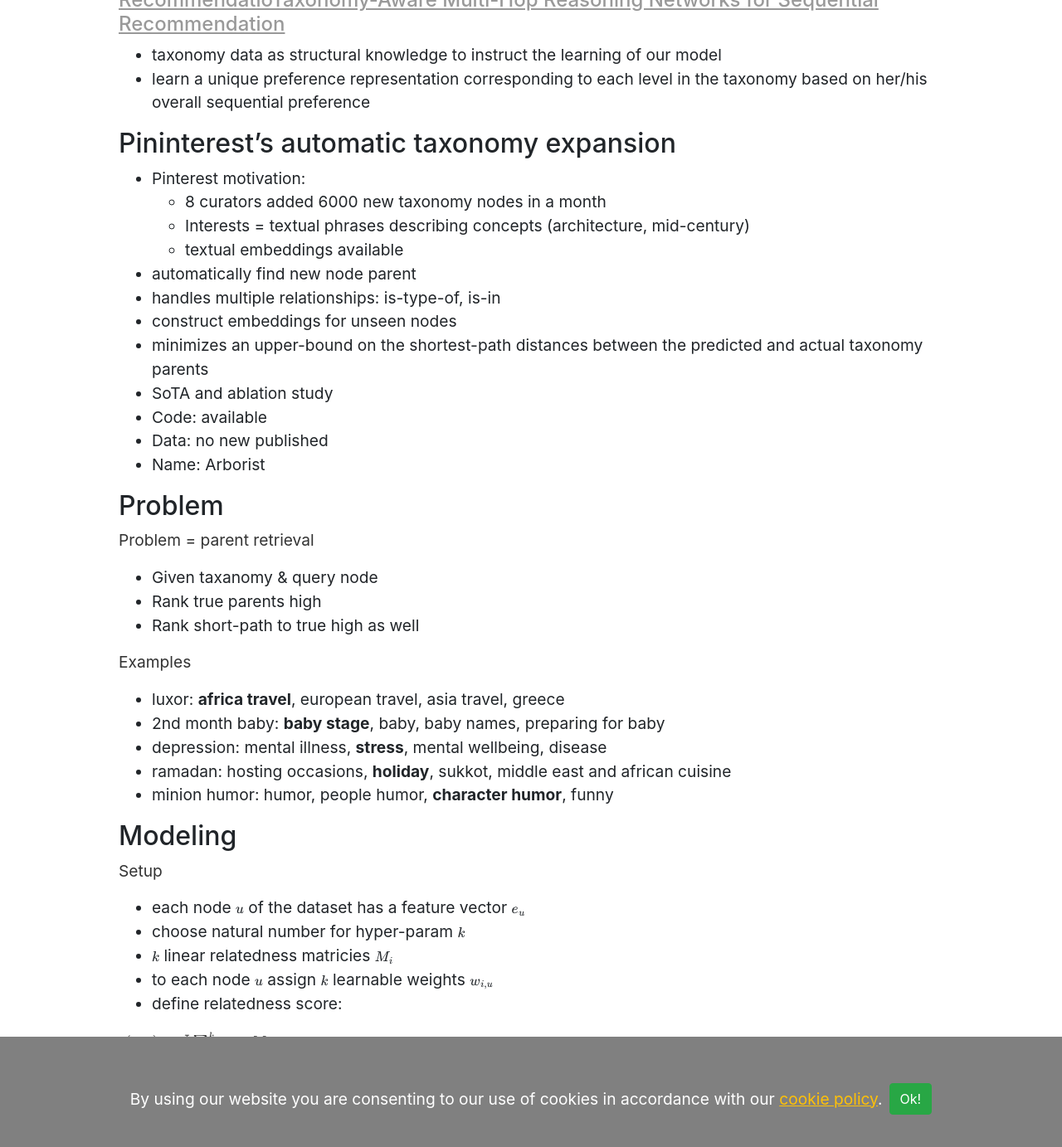
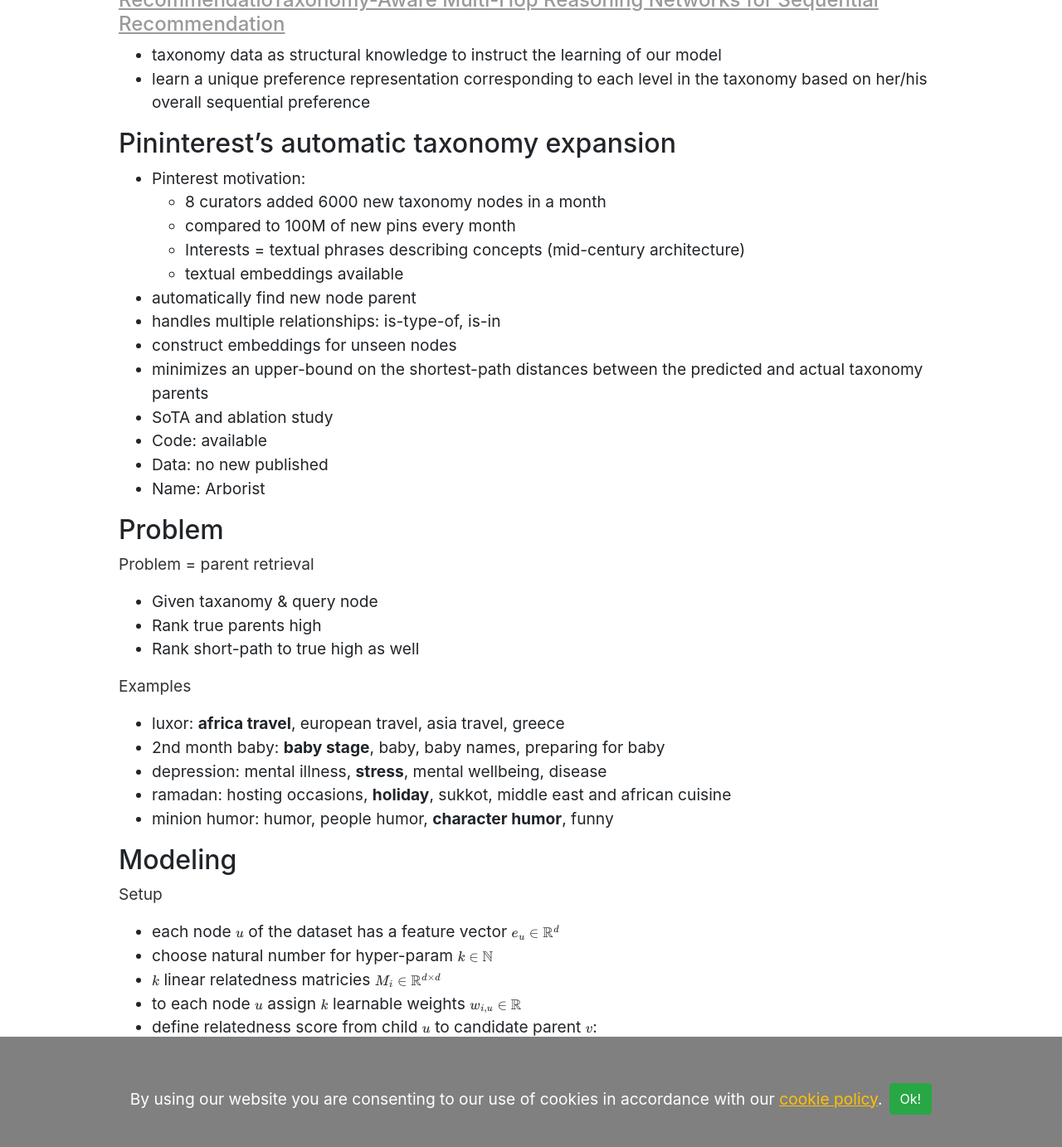
Before and after one commit to vackosar/vackosar.github.io, a Jekyll site: the page built from _posts/2021-03-22-Automatically-Expanding-Taxanomy.md, in a window 1280 px wide and 1400 px high, scrolled down 1451 px. Shown: the top 1383 px of the window at 83% size. Built offline with Jekyll 4.4.1, drawn with Linux system fonts in a browser that asks for light colours; some of the changed text lies outside the part shown.

Commit message:
sketch 2021-03-22-Expanding-taxanomies.md

```diff
--- a/_posts/2021-03-22-Automatically-Expanding-Taxanomy.md
+++ b/_posts/2021-03-22-Automatically-Expanding-Taxanomy.md
@@ -40,7 +40,7 @@
   - 7 levels deep
   - 100% expert curated
   - [nodes have 300dim feature embedding](https://labs.pinterest.com/user/themes/pin_labs/assets/paper/pintext-kdd2019.pdf)
-    - [StarSpace-like-trained](/ml/starspace-embedding)
+    - trained [StarSpace]((/ml/starspace-embedding))-like
 - Examples:
   - Food & Drink > Drinks > Wines
 - Use custom software for curation
@@ -63,7 +63,8 @@
 
 - Pinterest motivation:
   - 8 curators added 6000 new taxonomy nodes in a month
-  - Interests = textual phrases describing concepts (architecture, mid-century)
+  - compared to 100M of new pins every month
+  - Interests = textual phrases describing concepts (mid-century architecture)
   - textual embeddings available
 - automatically find new node parent
 - handles multiple relationships: is-type-of, is-in
@@ -90,11 +91,11 @@
 ## Modeling
 
 Setup
-- each node \\( u \\) of the dataset has a feature vector \\( e_u \\)
-- choose natural number for hyper-param \\( k \\)
-- \\( k \\) linear relatedness matricies \\( M_i \\)
-- to each node \\( u \\) assign \\( k \\) learnable weights \\( w_{i, u} \\)
-- define relatedness score:
+- each node \\( u \\) of the dataset has a feature vector \\( e_u \in \mathbb{R}^{d} \\)
+- choose natural number for hyper-param \\( k \in \mathbb{N} \\)
+- \\( k \\) linear relatedness matricies \\( M_i \in \mathbb{R}^{d \times d} \\)
+- to each node \\( u \\) assign \\( k \\) learnable weights \\( w_{i, u} \in \mathbb{R} \\)
+- define relatedness score from child \\( u \\) to candidate parent \\( v \\):
 
 \\( s(u, v) = e_u^\intercal \sum_{i = 0}^{k} w_{i, v} M_i e_v \\)
 
@@ -122,10 +123,10 @@
 ## Evaluation
 
 Datasets:
-- Mammal
-- SemEval
+- Public: Mammal & SemEval
+  - FastText embeddings
 - Pinterest
-  - [300dim text embedding](https://labs.pinterest.com/user/themes/pin_labs/assets/paper/pintext-kdd2019.pdf) - [StarSpace-like-trained](/ml/starspace-embedding)
+  - Custom [300dim text embedding](https://labs.pinterest.com/user/themes/pin_labs/assets/paper/pintext-kdd2019.pdf) - [StarSpace]((/ml/starspace-embedding))-like
 
 Metrics:
 - mean reciprocal rank (MRR)
```
